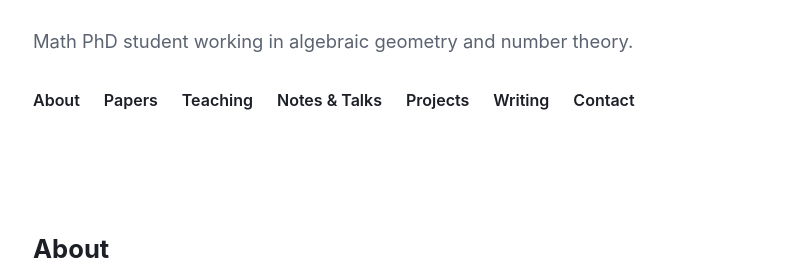
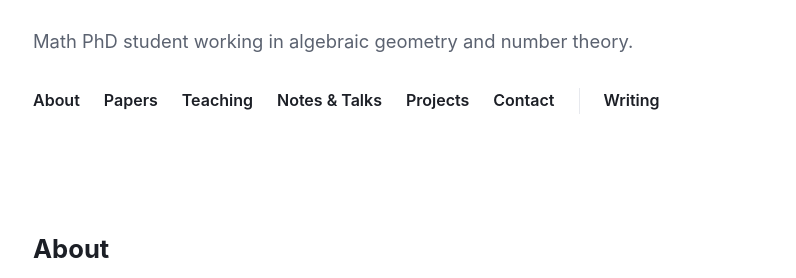
Before and after one commit to GuySa/GuySa.github.io, a Jekyll site: the page index.html, which Jekyll copies as it is, in a window 1280 px wide. Shown: the part 190-468 px from the top of the page, without its empty margins (241-1037 px from the left). Built offline with Jekyll 4.4.1, drawn with Linux system fonts in a browser that asks for light colours.

Commit message:
Separate Writing link from same-page nav anchors
Move Writing to the end of the nav with a vertical divider, since it
links to a different page while the rest are anchors on the home page.

Co-Authored-By: Claude Sonnet 5 <noreply@anthropic.com>

```diff
--- a/css/style.css
+++ b/css/style.css
@@ -74,6 +74,12 @@ h1, h2, h3 {
 .nav a {
   color: var(--text);
   font-weight: 600;
+}
+
+.nav-sep {
+  width: 1px;
+  align-self: stretch;
+  background: var(--border);
 }
 
 .section {
--- a/index.html
+++ b/index.html
@@ -22,8 +22,9 @@
         <a href="#teaching">Teaching</a>
         <a href="#notes">Notes &amp; Talks</a>
         <a href="#projects">Projects</a>
+        <a href="#contact">Contact</a>
+        <span class="nav-sep" aria-hidden="true"></span>
         <a href="/writing/">Writing</a>
-        <a href="#contact">Contact</a>
       </nav>
     </div>
   </header>
```
